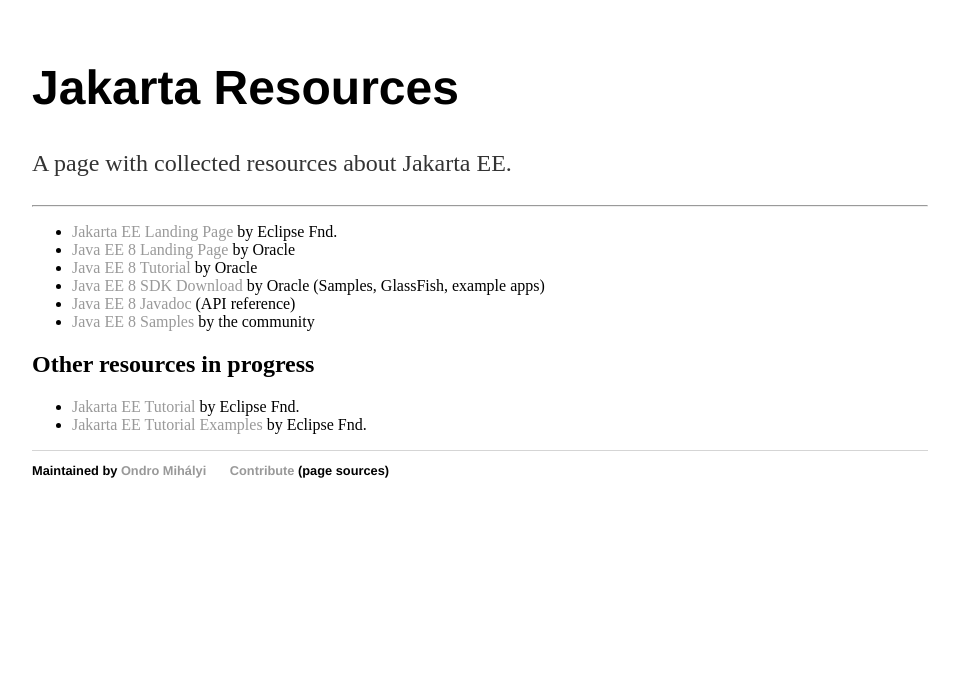
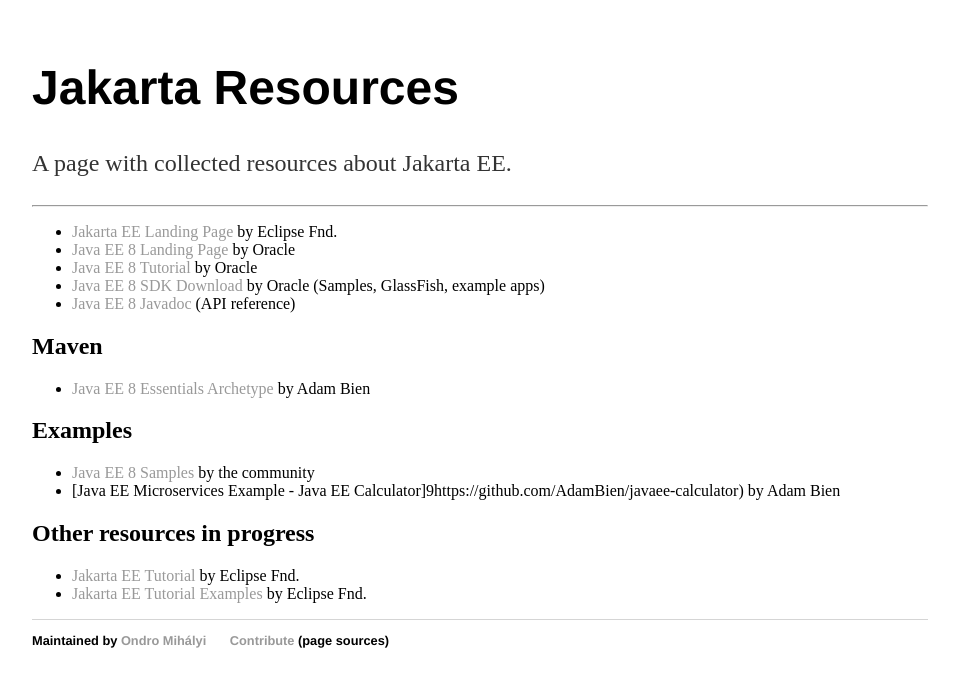
Before and after one commit to awesome-jakartaee/awesome-jakartaee.github.io, a Jekyll site: the page built from index.md, in a window 1280 px wide. Shown: the top 687 px of the page, without its empty margins (160-1119 px from the left). Built offline with Jekyll 4.4.1, drawn with Linux system fonts in a browser that asks for light colours.

Commit message:
Update index.md

```diff
--- a/index.md
+++ b/index.md
@@ -13,7 +13,15 @@
 * [Java EE 8 Tutorial](https://javaee.github.io/tutorial/toc.html) by Oracle
 * [Java EE 8 SDK Download](https://www.oracle.com/technetwork/java/javaee/downloads/java-ee-sdk-downloads-3908423.html) by Oracle (Samples, GlassFish, example apps)
 * [Java EE 8 Javadoc](https://javaee.github.io/javaee-spec/javadocs/) (API reference)
+
+## Maven
+
+* [Java EE 8 Essentials Archetype](https://github.com/AdamBien/javaee8-essentials-archetype) by Adam Bien
+
+## Examples
+
 * [Java EE 8 Samples](https://github.com/javaee-samples/javaee8-samples) by the community
+* [Java EE Microservices Example - Java EE Calculator]9https://github.com/AdamBien/javaee-calculator) by Adam Bien
 
 ## Other resources in progress
 
```
